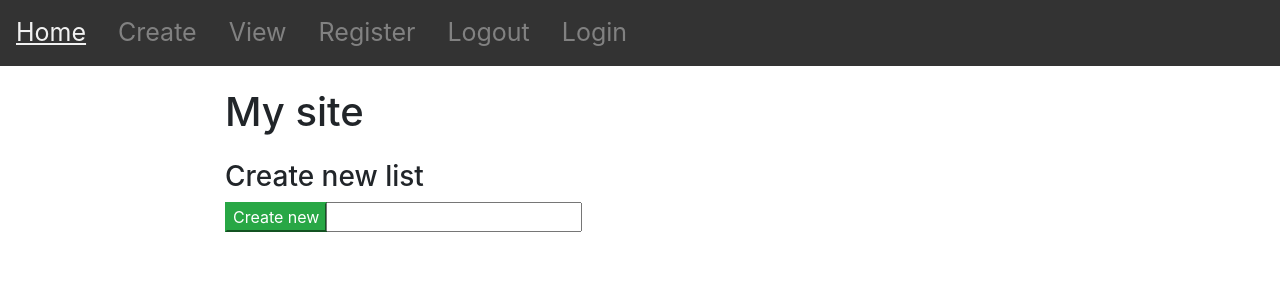
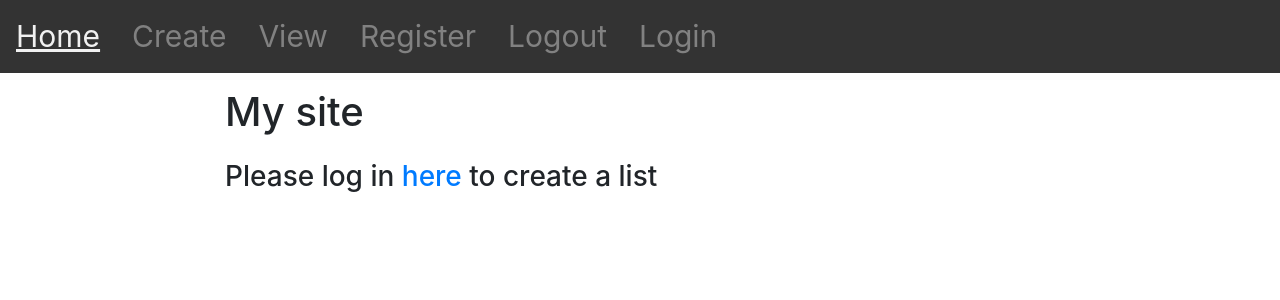
Before and after one commit to Mickdevv/Django_introduction, a Django app: page /create/ in a window 1280 px wide. Shown: the top 300 px of the page. Run offline with Django 4.2, Linux system fonts and the light colour scheme.

Commit message:
can only create lists if they are logged in

```diff
--- a/mysite/main/templates/main/base.html
+++ b/mysite/main/templates/main/base.html
@@ -8,21 +8,16 @@
             width:100%;
             z-index:1;
             top:0;
-            {% comment %} height:100px;
-            position: fixed;
 
-            left:0;
-            background-color:#111;
-            overflow-x:hidden;
-             {% endcomment %}
         }
 
         .topnav a {
+            width=16%
             text-align:center;
             float:left;
             padding:14px 16px;
             text-decoration:none;
-            font-size:25px;
+            font-size:30px;
             color:#818181;
             display:block;
         }
--- a/mysite/main/templates/main/create.html
+++ b/mysite/main/templates/main/create.html
@@ -3,6 +3,7 @@
 {% block title %}{% endblock %}
 
 {% block content %}
+    {% if user.is_authenticated %}
         <h3>Create new list</h3>
         <form method="POST" action ="/create/" class="form-group">
             {% csrf_token %}
@@ -13,4 +14,7 @@
                 {{form.name}}
             </div>
         </form>
+    {% else %}
+        <h3>Please log in <a href="/login/">here</a> to create a list</h3>
+    {% endif %}
 {% endblock %}
```
Also changed, not shown: mysite/db.sqlite3. Lines whose indentation alone changed are shown as unchanged.
